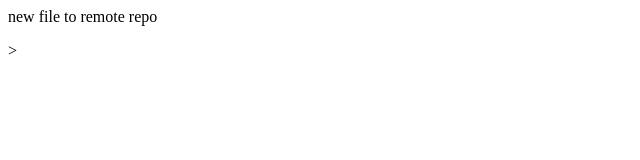
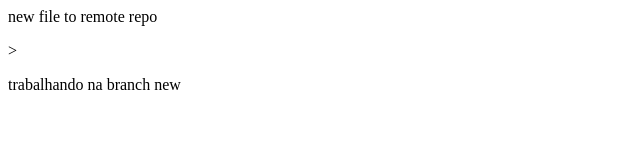
Before and after one commit to diegovini-zz/git, a plain HTML site: page index.html in a window 1280 px wide. Shown: the whole page, without its empty margins (0-640 px from the left). Drawn offline with Linux system fonts and the light colour scheme.

Commit message:
primeiro commit da new

```diff
--- a/index.html
+++ b/index.html
@@ -1 +1,3 @@
 <p>new file to remote repo</p>>
+
+<p>trabalhando na branch new</p>
```
